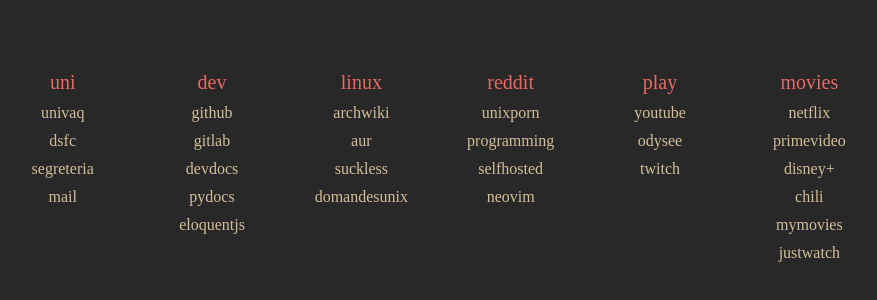
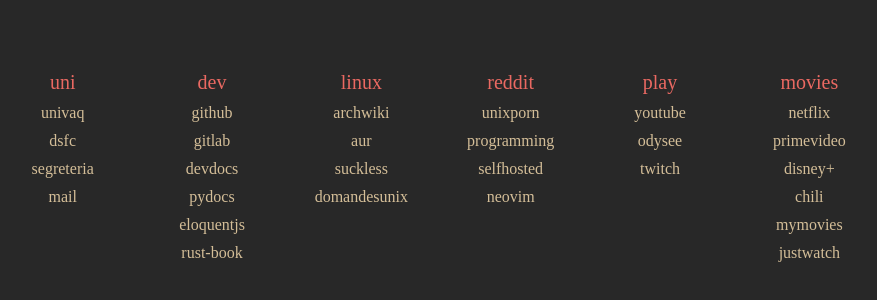
Before and after one commit to marcoradocchia/startpage, a browser extension: page index.html in a window 1280 px wide. Shown: the part 234-534 px from the top of the page, without its empty margins (204-1081 px from the left). Drawn offline with Linux system fonts and the light colour scheme.

Commit message:
Added rust-book entry

```diff
--- a/index.html
+++ b/index.html
@@ -26,6 +26,7 @@
             <li><a href="https://www.devdocs.io/">devdocs</a></li>
             <li><a href="https://docs.python.org/3/">pydocs</a></li>
             <li><a href="https://eloquentjavascript.net/">eloquentjs</a></li>
+            <li><a href="https://doc.rust-lang.org/book">rust-book</a></li>
           </div>
         </div>
 
```
